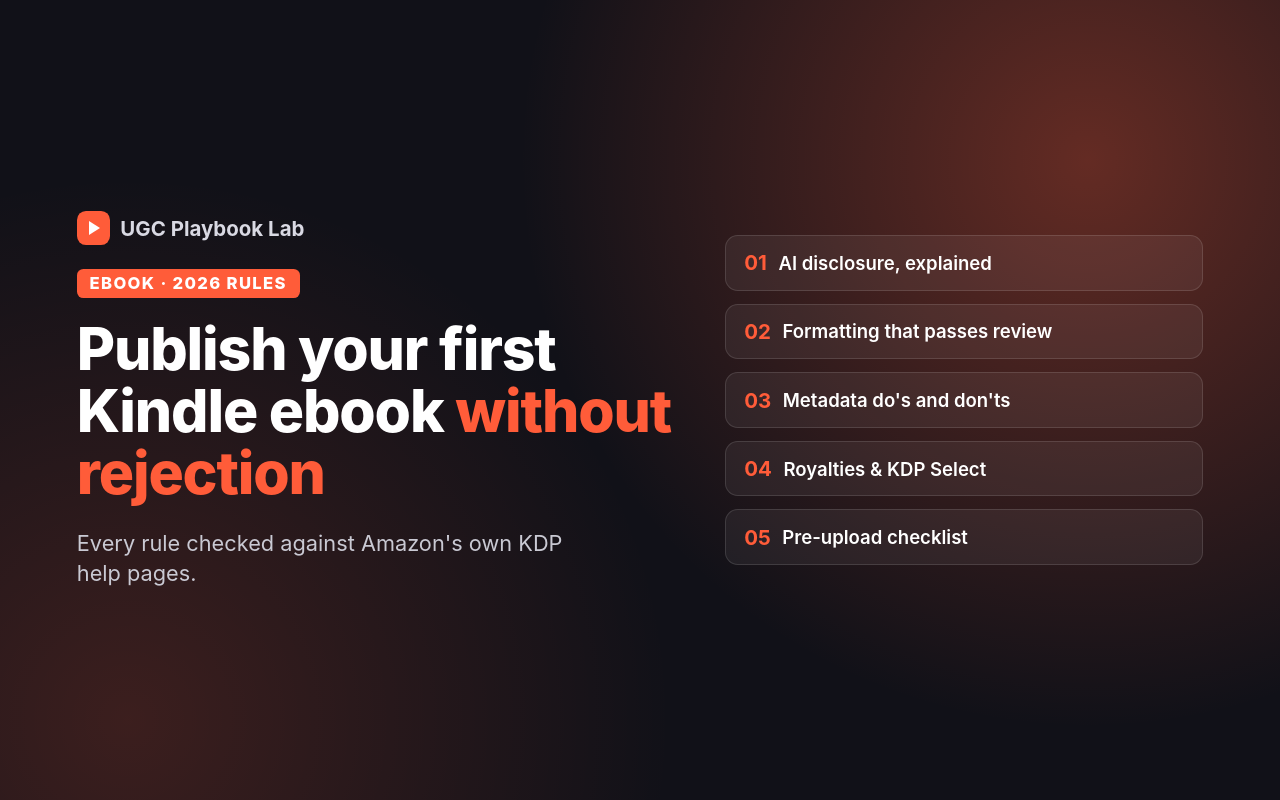
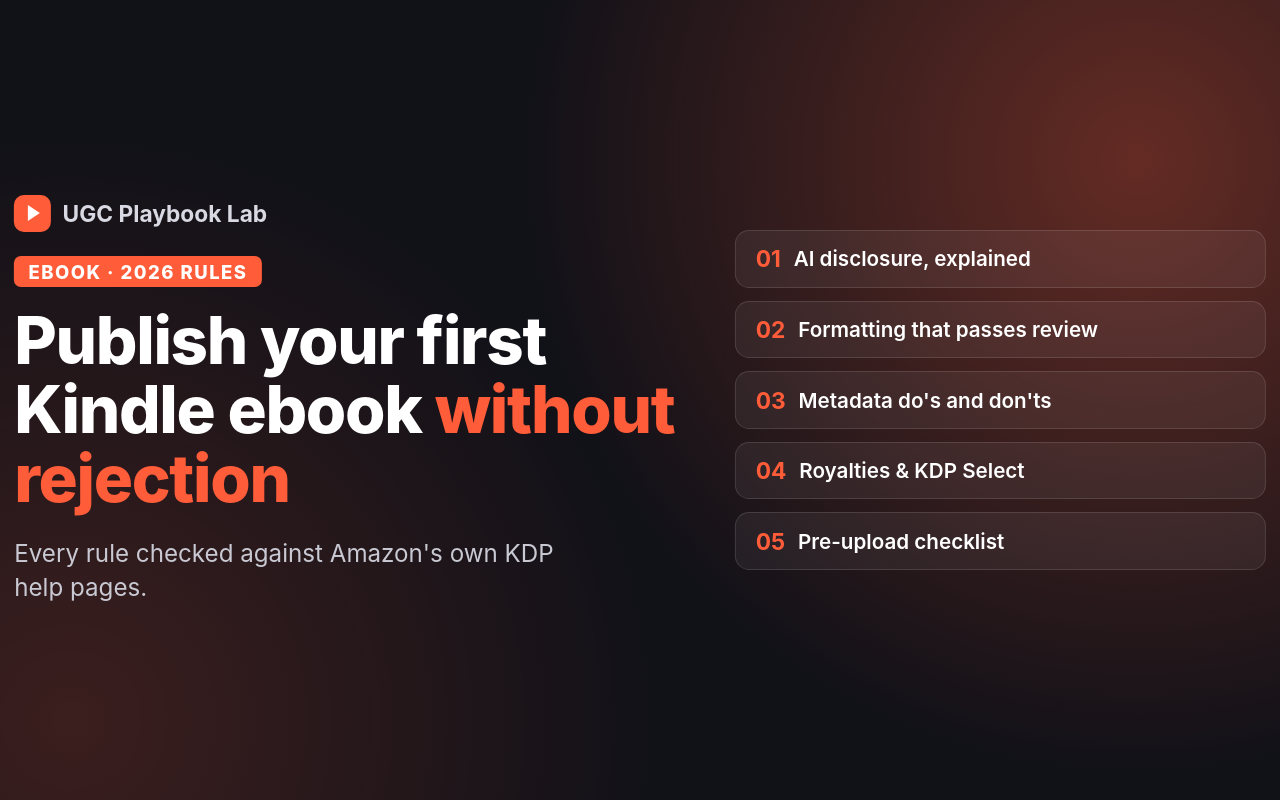
Before and after one commit to jansegersmatteo-ops/ugc-playbook-lab, a plain HTML site: page covers.html in a window 1280 px wide. Drawn offline with Linux system fonts and the light colour scheme.

Commit message:
Update covers.html

```diff
--- a/covers.html
+++ b/covers.html
@@ -4,18 +4,18 @@
 *{box-sizing:border-box;margin:0}
 html,body{height:100%}
 body{font-family:Inter,system-ui,-apple-system,Segoe UI,Roboto,sans-serif;background:#111118;color:#fff;overflow:hidden}
-.c{position:fixed;inset:0;display:grid;grid-template-columns:1.25fr 1fr;align-items:center;padding:5vh 6vw;gap:4vw;
+.c{position:fixed;top:0;bottom:0;left:50%;transform:translateX(-50%);width:177.78vh;display:grid;grid-template-columns:1.25fr 1fr;align-items:center;padding:5vh calc(6*1.7778vh);gap:calc(4*1.7778vh);
 background:radial-gradient(circle at 85% 20%,rgba(255,92,57,.35),transparent 45%),radial-gradient(circle at 10% 90%,rgba(255,92,57,.18),transparent 40%),#111118}
-.brand{display:flex;align-items:center;gap:.8vw;font-weight:700;font-size:1.6vw;color:#d9d9e3;margin-bottom:3vh}
-.logo{width:2.6vw;height:2.6vw;border-radius:.7vw;background:#ff5c39;display:grid;place-items:center}
-.logo:after{content:"";border-left:.9vw solid #fff;border-top:.6vw solid transparent;border-bottom:.6vw solid transparent;margin-left:.2vw}
-.tag{display:inline-block;background:#ff5c39;color:#fff;font-weight:800;font-size:1.3vw;letter-spacing:.08em;text-transform:uppercase;padding:.6vh 1vw;border-radius:.5vw;margin-bottom:2.5vh}
-h1{font-size:4.6vw;line-height:1.05;font-weight:850;letter-spacing:-.02em}
+.brand{display:flex;align-items:center;gap:calc(.8*1.7778vh);font-weight:700;font-size:calc(1.6*1.7778vh);color:#d9d9e3;margin-bottom:3vh}
+.logo{width:calc(2.6*1.7778vh);height:calc(2.6*1.7778vh);border-radius:calc(.7*1.7778vh);background:#ff5c39;display:grid;place-items:center}
+.logo:after{content:"";border-left:calc(.9*1.7778vh) solid #fff;border-top:calc(.6*1.7778vh) solid transparent;border-bottom:calc(.6*1.7778vh) solid transparent;margin-left:calc(.2*1.7778vh)}
+.tag{display:inline-block;background:#ff5c39;color:#fff;font-weight:800;font-size:calc(1.3*1.7778vh);letter-spacing:.08em;text-transform:uppercase;padding:.6vh calc(1*1.7778vh);border-radius:calc(.5*1.7778vh);margin-bottom:2.5vh}
+h1{font-size:calc(4.6*1.7778vh);line-height:1.05;font-weight:850;letter-spacing:-.02em}
 h1 em{font-style:normal;color:#ff5c39}
-p{font-size:1.7vw;line-height:1.4;color:#c9c9d3;margin-top:3vh;max-width:40vw}
+p{font-size:calc(1.7*1.7778vh);line-height:1.4;color:#c9c9d3;margin-top:3vh;max-width:calc(40*1.7778vh)}
 ul{list-style:none;padding:0;display:grid;gap:1.6vh}
-li{background:rgba(255,255,255,.06);border:1px solid rgba(255,255,255,.12);border-radius:1vw;padding:1.8vh 1.4vw;font-size:1.45vw;font-weight:600;display:flex;gap:.9vw;align-items:center}
-li b{color:#ff5c39;font-size:1.6vw}
+li{background:rgba(255,255,255,.06);border:1px solid rgba(255,255,255,.12);border-radius:calc(1*1.7778vh);padding:1.8vh calc(1.4*1.7778vh);font-size:calc(1.45*1.7778vh);font-weight:600;display:flex;gap:calc(.9*1.7778vh);align-items:center}
+li b{color:#ff5c39;font-size:calc(1.6*1.7778vh)}
 </style></head><body>
 <div class="c"><div><div class="brand"><span class="logo"></span>UGC Playbook Lab</div><span class="tag" id="tag"></span><h1 id="h"></h1><p id="s"></p></div><ul id="l"></ul></div>
 <script>
```
